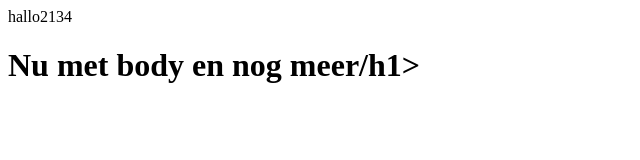
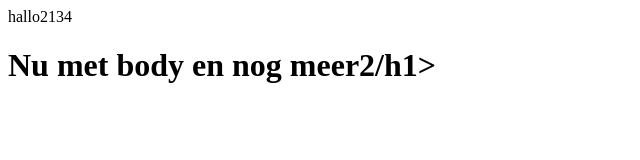
Before and after one commit to roelfjan/front-end-webhook-test, a plain HTML site: page index.html in a window 1280 px wide. Shown: the full height of the page, 0-640 px from the left. Drawn offline with Linux system fonts and the light colour scheme.

Commit message:
Trigger change

```diff
--- a/index.html
+++ b/index.html
@@ -2,6 +2,6 @@
 	<head>hallo2134</head>
 	<body>
 
-		<h1>Nu met body en nog meer/h1>
+		<h1>Nu met body en nog meer2/h1>
 	</body>
 </html>
```
